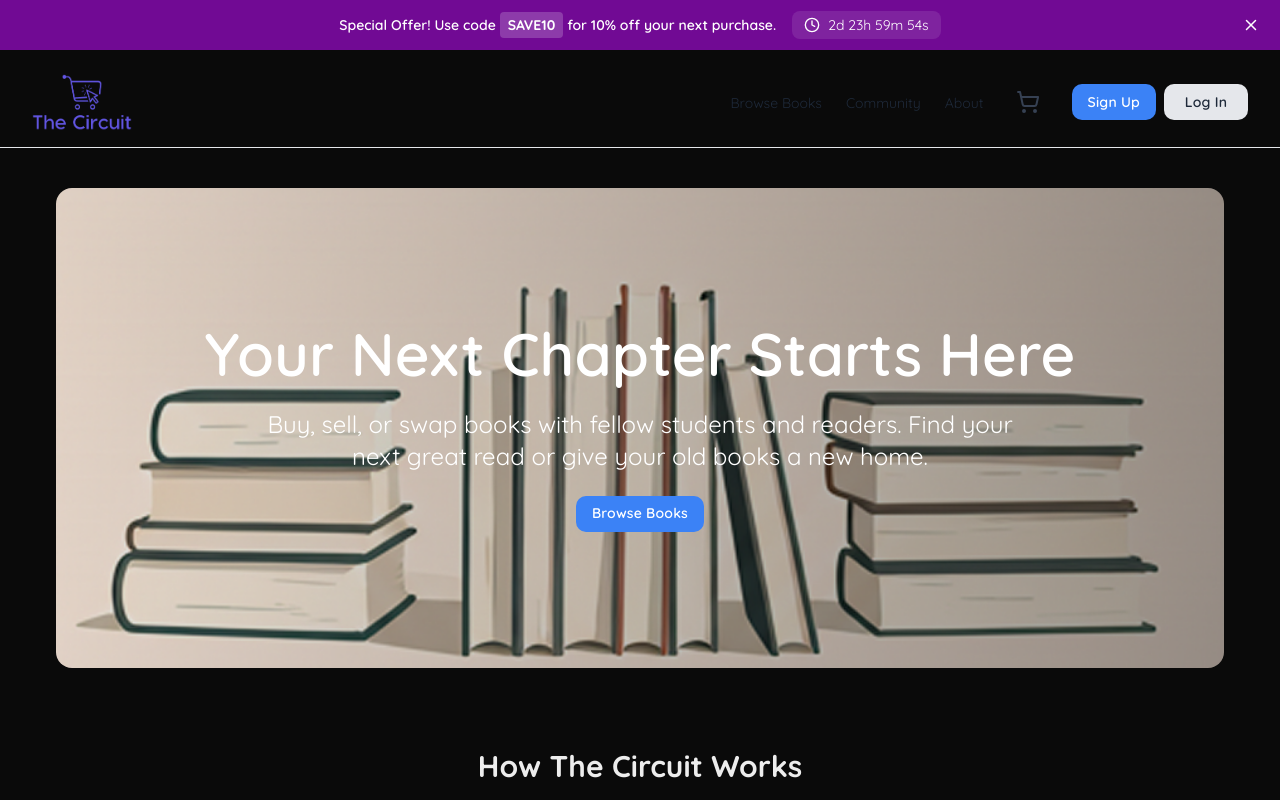
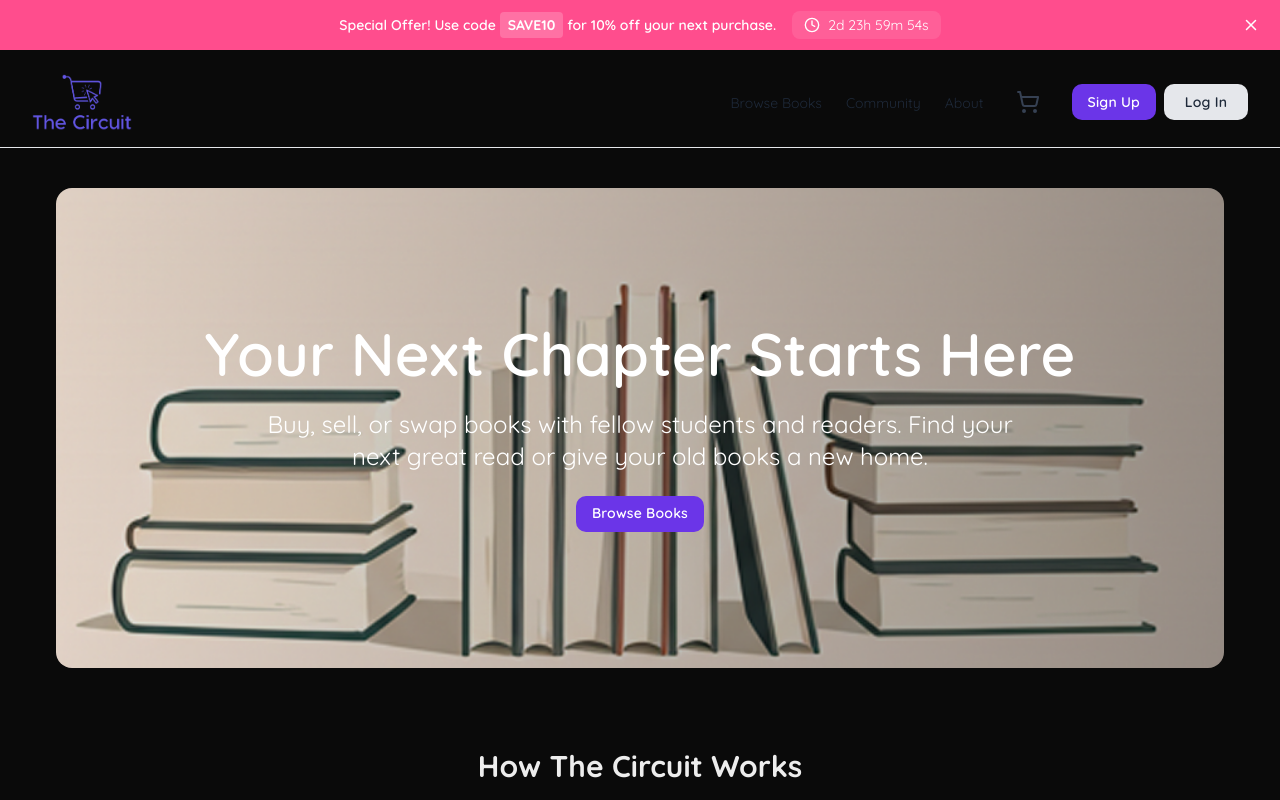
Before and after one commit to ama-lyn/alx-project-nexus, a Next.js app in the folder frontend/: page / in a window 1280 px wide. Shown: the top 800 px of the page. Built offline with nearby package versions, Linux system fonts and the light colour scheme.

Commit message:
styling: primary color to purple

```diff
--- a/frontend/components/common/Button.tsx
+++ b/frontend/components/common/Button.tsx
@@ -8,14 +8,12 @@ const Button: React.FC<ButtonProps> = ({
   disabled = false,
   type = 'button',
   className = '',
-  icon, // 1. Accept the new icon prop
+  icon,
 }) => {
-  // 2. Add 'gap-2' to create space between the icon and the label
   const baseStyles = 'flex min-w-[84px] max-w-[480px] cursor-pointer items-center justify-center overflow-hidden rounded-lg h-9 px-4 text-sm font-semibold leading-normal tracking-[0.015em] gap-2';
 
   const variantStyles = {
-    // Let's use the colors from your new design for better accuracy
-    primary: 'bg-[#3B82F6] text-white hover:bg-[#2563EB]',
+    primary: 'bg-[#6b35e8] text-white hover:bg-[#5a2fc4]',
     secondary: 'bg-gray-200 text-gray-800 hover:bg-gray-300',
   };
 
@@ -33,7 +31,6 @@ const Button: React.FC<ButtonProps> = ({
         ${className}
       `}
     >
-      {/* 3. Render the icon here, but only if it exists */}
       {icon}
       <span>{label}</span>
     </button>
--- a/frontend/components/common/PromoBanner.tsx
+++ b/frontend/components/common/PromoBanner.tsx
@@ -39,7 +39,7 @@ const PromoBanner: React.FC<PromoBannerProps> = ({ promoCode, expiryDate, onClos
   }, [expiryDate]);
 
   return (
-    <div className="relative flex flex-wrap justify-center items-center gap-x-4 gap-y-2 bg-[#710A94] min-h-[50px] mb-2 px-12 md:px-8 py-2 text-white">
+    <div className="relative flex flex-wrap justify-center items-center gap-x-4 gap-y-2 bg-[#FF4D8D] min-h-[50px] mb-2 px-12 md:px-8 py-2 text-white">
       <p className="text-xs md:text-sm lg:font-semibold">
         Special Offer! Use code <strong className="bg-white/20 px-2 py-1 rounded">{promoCode}</strong> for 10% off your next purchase.
       </p>
--- a/frontend/components/landingpage/JoinToday.tsx
+++ b/frontend/components/landingpage/JoinToday.tsx
@@ -1,20 +1,21 @@
 import React from 'react';
 import Button from '../common/Button';
+import Link from 'next/link';
 
 const JoinToday: React.FC = () => {
   return (
-    <section className="bg-gray-50 my-18 py-20">
+    <section className="bg-[#FFE4EF] mt-18 py-20">
       <div className="flex flex-col items-center justify-center max-w-[1200px] mx-auto px-4 text-center">
 
         <h2 className="text-3xl md:text-4xl font-bold text-gray-900 mb-4">Join The Circuit Today </h2>
         <p className="max-w-xl mx-auto text-gray-600 text-lg mb-8"> Sign up now and start buying, selling, or swapping books with ease. </p>
 
-        <Button
+    <Link href='/signup'>
+    <Button
           label="Sign Up"
           variant="primary"
-          onClick={() => console.log('Navigate to sign-up page')}
         />
-
+    </Link>
       </div>
     </section>
   );
--- a/frontend/components/layout/Footer.tsx
+++ b/frontend/components/layout/Footer.tsx
@@ -28,7 +28,7 @@ const FooterLinks: React.FC<FooterLinksProps> = ({ links }) => {
 
 const Footer: React.FC = () => {
   return (
-    <footer className="bg-[#FAFAFA] text-[#4F7096] md:px-8">
+    <footer className="bg-[#F2F2F7 text-[#4B4B6A] md:px-8">
       <div className="flex flex-col justify-center items-center min-h-[8rem] lg:flex-row">
           <FooterLinks
             links={{
--- a/frontend/pages/index.tsx
+++ b/frontend/pages/index.tsx
@@ -45,9 +45,8 @@ const Home: NextPage<HomeProps> = ({ featuredBooks }) => {
 
       <div className='flex flex-col max-w-[1200px] mx-auto px-4'>
         <TrustedBy/>
-         <JoinToday/>
       </div>
-
+      <JoinToday/>
 
     </main>
 
```
